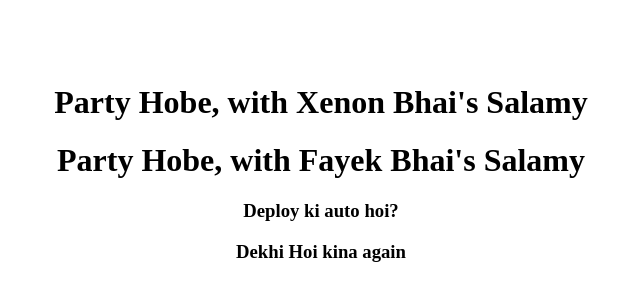
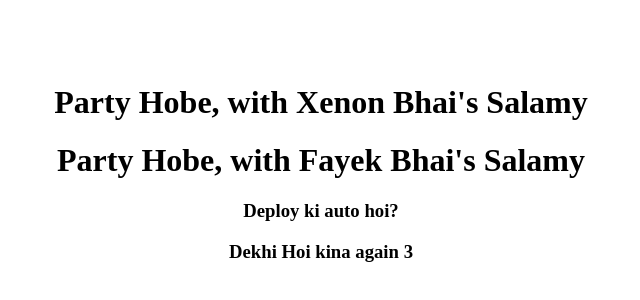
Before and after one commit to WARC-Digital/test-git-deploy, a website: page index.html in a window 1280 px wide. Shown: the part 236-536 px from the top of the page, 319-959 px from the left. Drawn offline with Linux system fonts and the light colour scheme.

Commit message:
Update index.html

```diff
--- a/index.html
+++ b/index.html
@@ -13,7 +13,7 @@
        <h1>Party Hobe, with Xenon Bhai's Salamy</h1>
      <h1>Party Hobe, with Fayek Bhai's Salamy</h1>
        <h3>Deploy ki auto hoi?</h3>
-        <h3>Dekhi Hoi kina again</h3>
+        <h3>Dekhi Hoi kina again 3</h3>
      </div>
   </div>
 </body>
```
